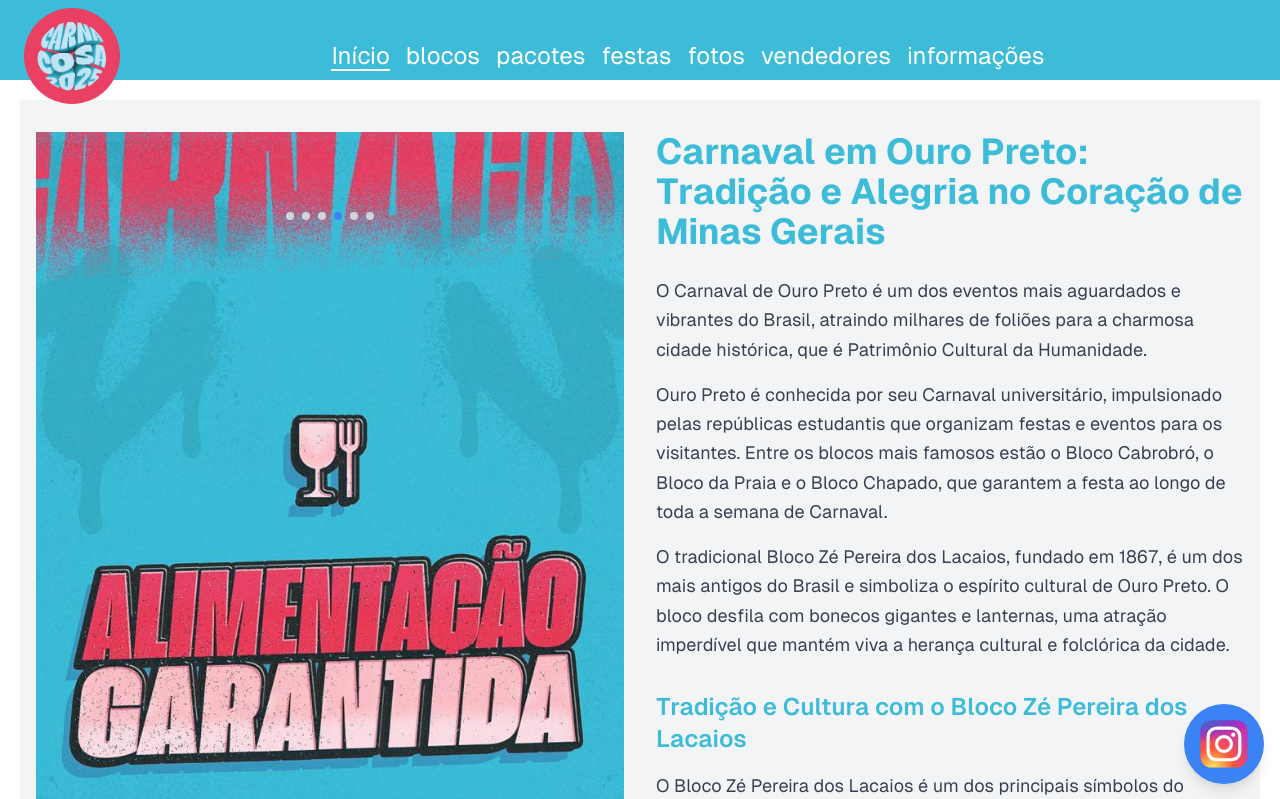
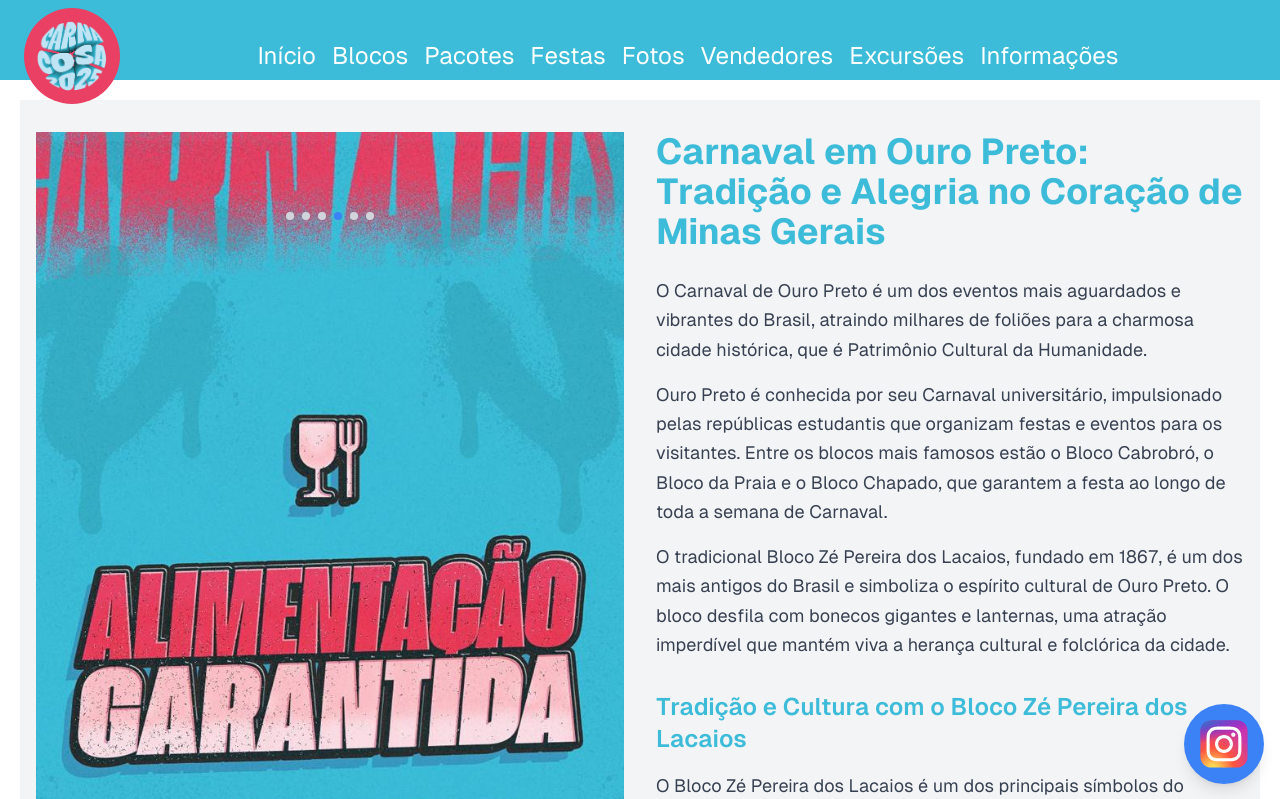
Before and after one commit to lucasFilppe/carna-cosa, a Next.js app: page / in a window 1280 px wide. Shown: the top 799 px of the page. Built offline with nearby package versions, Linux system fonts and the light colour scheme.

Commit message:
novas atualizacoes

```diff
--- a/app/components/NavBar/index.tsx
+++ b/app/components/NavBar/index.tsx
@@ -8,16 +8,17 @@ import { Transition } from "@headlessui/react";
 
 function Navbar() {
   const [isOpen, setIsOpen] = useState(false);
-  const [activeLink, setActiveLink] = useState("#inicio"); // Link ativo inicial
+  const [activeLink, setActiveLink] = useState("#Inicio"); // Link ativo inicial
 
   const links = [
-    "#inicio",
-    "#blocos",
-    "#pacotes",
-    "#festas",
-    "#fotos",
-    "#vendedores",
-    "#informações",
+    "#Início",
+    "#Blocos",
+    "#Pacotes",
+    "#Festas",
+    "#Fotos",
+    "#Vendedores",
+    "#Excursões",
+    "#Informações",
   ];
 
   const handleLinkClick = (href: string) => {
@@ -51,11 +52,19 @@ function Navbar() {
               {links.map((href: string) => (
                 <li key={href}>
                   <a
-                    href={href}
-                    className={`nav-link ${activeLink === href ? "border-b-2 border-white" : ""}`}
+                    href={
+                      href === "#Excursões" ? "https://wa.me/5537998418715" : href
+                    } // URL personalizada para WhatsApp
+                    className={`nav-link ${
+                      activeLink === href ? "border-b-2 border-white" : ""
+                    }`}
                     onClick={() => handleLinkClick(href)}
+                    target={href === "#Excursões" ? "_blank" : undefined} // Abre em nova aba se for WhatsApp
+                    rel={
+                      href === "#Excursões" ? "noopener noreferrer" : undefined
+                    } // Segurança ao abrir nova aba
                   >
-                    {href === "#inicio" ? "Início" : href.substring(1)}
+                    {href === "#Início" ? "Início" : href.substring(1)}
                   </a>
                 </li>
               ))}
@@ -79,13 +88,21 @@ function Navbar() {
                 <ul className="bg-customBlue p-4 text-white text-xl">
                   {links.map((href: string) => (
                     <li key={href}>
-                      <a
-                        href={href}
-                        className={`block py-2 ${activeLink === href ? "border-b-2 border-white" : ""}`}
-                        onClick={() => handleLinkClick(href)}
-                      >
-                        {href === "#inicio" ? "Início" : href.substring(1)}
-                      </a>
+                    <a
+                    href={
+                      href === "#Excursões" ? "https://wa.me/5537998418715" : href
+                    }
+                    className={`nav-link ${
+                      activeLink === href ? "border-b-2 border-white" : ""
+                    }`}
+                    onClick={() => handleLinkClick(href)}
+                    target={href === "#Excursões" ? "_blank" : undefined} // Abre em nova aba se for WhatsApp
+                    rel={
+                      href === "#Excursões" ? "noopener noreferrer" : undefined
+                    } // Segurança ao abrir nova aba
+                  >
+                    {href === "#Início" ? "Início" : href.substring(1)}
+                  </a>
                     </li>
                   ))}
                 </ul>
--- a/app/page.tsx
+++ b/app/page.tsx
@@ -6,7 +6,7 @@ import { Pacote } from "./types/Pacote";
 import ImageGallery from "./components/Festas";
 import ButtonFloating from "./components/ButtonFloating";
 import Carousel from "./components/Carrocel";
-import Head from 'next/head';
+import Head from "next/head";
 
 export default function Home() {
   const pacotes: Pacote[] = [
@@ -55,7 +55,10 @@ export default function Home() {
         />
       </Head>
 
-      <section id="inicio" className="min-h-screen bg-gray-100 m-5 flex items-center">
+      <section
+        id="Início"
+        className="min-h-screen bg-gray-100 m-5 flex items-center"
+      >
         <div className="container mx-auto flex flex-col md:flex-row gap-8 px-4 py-8">
           {/* Coluna do Carrossel */}
           <div className="w-full md:w-1/2 flex justify-center">
@@ -65,18 +68,30 @@ export default function Home() {
           {/* Coluna do Texto */}
           <div className="w-full md:w-1/2">
             <h1 className="text-4xl font-bold text-center md:text-left text-customBlue mb-6">
-              Carnaval em Ouro Preto: Tradição e Alegria no Coração de Minas Gerais
+              Carnaval em Ouro Preto: Tradição e Alegria no Coração de Minas
+              Gerais
             </h1>
 
             <section className="text-lg leading-relaxed text-gray-700 mb-8">
               <p className="mb-4">
-                O Carnaval de Ouro Preto é um dos eventos mais aguardados e vibrantes do Brasil, atraindo milhares de foliões para a charmosa cidade histórica, que é Patrimônio Cultural da Humanidade.
+                O Carnaval de Ouro Preto é um dos eventos mais aguardados e
+                vibrantes do Brasil, atraindo milhares de foliões para a
+                charmosa cidade histórica, que é Patrimônio Cultural da
+                Humanidade.
               </p>
               <p className="mb-4">
-                Ouro Preto é conhecida por seu Carnaval universitário, impulsionado pelas repúblicas estudantis que organizam festas e eventos para os visitantes. Entre os blocos mais famosos estão o Bloco Cabrobró, o Bloco da Praia e o Bloco Chapado, que garantem a festa ao longo de toda a semana de Carnaval.
+                Ouro Preto é conhecida por seu Carnaval universitário,
+                impulsionado pelas repúblicas estudantis que organizam festas e
+                eventos para os visitantes. Entre os blocos mais famosos estão o
+                Bloco Cabrobró, o Bloco da Praia e o Bloco Chapado, que garantem
+                a festa ao longo de toda a semana de Carnaval.
               </p>
               <p className="mb-4">
-                O tradicional Bloco Zé Pereira dos Lacaios, fundado em 1867, é um dos mais antigos do Brasil e simboliza o espírito cultural de Ouro Preto. O bloco desfila com bonecos gigantes e lanternas, uma atração imperdível que mantém viva a herança cultural e folclórica da cidade.
+                O tradicional Bloco Zé Pereira dos Lacaios, fundado em 1867, é
+                um dos mais antigos do Brasil e simboliza o espírito cultural de
+                Ouro Preto. O bloco desfila com bonecos gigantes e lanternas,
+                uma atração imperdível que mantém viva a herança cultural e
+                folclórica da cidade.
               </p>
             </section>
 
@@ -85,7 +100,10 @@ export default function Home() {
                 Tradição e Cultura com o Bloco Zé Pereira dos Lacaios
               </h2>
               <p className="mb-4">
-                O Bloco Zé Pereira dos Lacaios é um dos principais símbolos do Carnaval de Ouro Preto, sendo um dos blocos mais antigos do Brasil e mantendo viva a cultura local com seus bonecos gigantes e tradicionais lanternas.
+                O Bloco Zé Pereira dos Lacaios é um dos principais símbolos do
+                Carnaval de Ouro Preto, sendo um dos blocos mais antigos do
+                Brasil e mantendo viva a cultura local com seus bonecos gigantes
+                e tradicionais lanternas.
               </p>
             </section>
 
@@ -94,10 +112,15 @@ export default function Home() {
                 Dicas para Aproveitar ao Máximo
               </h2>
               <p className="mb-4">
-                Planeje sua viagem com antecedência, pois a cidade recebe milhares de visitantes durante o Carnaval. Reserve sua hospedagem cedo, use roupas confortáveis para as ladeiras e esteja preparado para uma experiência única de festa e cultura.
+                Planeje sua viagem com antecedência, pois a cidade recebe
+                milhares de visitantes durante o Carnaval. Reserve sua
+                hospedagem cedo, use roupas confortáveis para as ladeiras e
+                esteja preparado para uma experiência única de festa e cultura.
               </p>
               <p>
-                Explore a magia do Carnaval de Ouro Preto e viva uma experiência inesquecível, onde o antigo e o novo se encontram nas ladeiras históricas desta cidade mineira.
+                Explore a magia do Carnaval de Ouro Preto e viva uma experiência
+                inesquecível, onde o antigo e o novo se encontram nas ladeiras
+                históricas desta cidade mineira.
               </p>
             </section>
           </div>
@@ -107,12 +130,12 @@ export default function Home() {
 
       {/* Seção blocos */}
       <section
-        id="blocos"
+        id="Blocos"
         className="min-h-screen flex flex-col justify-center items-center bg-gray-100 m-5"
       >
         {[
           {
-            title: "Bloco caixão",
+            title: "Bloco Caixão",
             imgSrc: "/bloco-caixao.jpg",
             spotifyLinks: [
               "https://open.spotify.com/embed/artist/3CIIaeZuFYrAD6PRVyuO4U?utm_source=generator",
@@ -121,7 +144,7 @@ export default function Home() {
             ],
           },
           {
-            title: "Bloco cabróbro",
+            title: "Bloco Cabróbro",
             imgSrc: "/bloco-cabrobro.jpg",
             spotifyLinks: [
               "https://open.spotify.com/embed/artist/7gJN8W0589FisSYJS17K54?utm_source=generator&theme=0",
@@ -130,7 +153,7 @@ export default function Home() {
             ],
           },
           {
-            title: "Bloco praia",
+            title: "Bloco Praia",
             imgSrc: "/bloco-praia.jpg",
             spotifyLinks: [
               "https://open.spotify.com/embed/artist/0drNUQoEie9lmZKhCdIE6n?utm_source=generator",
@@ -141,7 +164,7 @@ export default function Home() {
             ],
           },
           {
-            title: "Bloco chapado",
+            title: "Bloco Chapado",
             imgSrc: "/bloco-chapado.jpg",
             spotifyLinks: [
               "https://open.spotify.com/embed/artist/5nP8x4uEFjAAmDzwOEc9b8?utm_source=generator",
@@ -180,7 +203,7 @@ export default function Home() {
 
       {/* Seção Pacotes */}
       <section
-        id="pacotes"
+        id="Pacotes"
         className="min-h-screen flex flex-col justify-center items-center bg-gray-100 m-5"
       >
         <div className="bg-gray-100 min-h-screen p-8">
@@ -213,7 +236,7 @@ export default function Home() {
       </section>
 
       <section
-        id="festas"
+        id="Festas"
         className="flex flex-col justify-center items-center bg-gray-100 m-5"
       >
         <h1 className="text-xl sm:text-2xl font-bold mt-5 mb-5 flex items-center justify-center text-center text-customBlue">
@@ -229,7 +252,7 @@ export default function Home() {
 
       {/* Seção Fotos */}
       <section
-        id="fotos"
+        id="Fotos"
         className="min-h-screen flex flex-col justify-center items-center bg-gray-100 m-5"
       >
         <h1 className="text-xl sm:text-2xl font-bold mb-5 mt-5 flex items-center justify-center text-center text-customBlue">
@@ -391,7 +414,7 @@ export default function Home() {
 
       {/* Seção Vendedores Oficiais */}
       <section
-        id="vendedores"
+        id="Vendedores"
         className="flex flex-col justify-center items-center bg-gray-100 m-5"
       >
         <h1 className="text-xl sm:text-2xl font-bold mt-5 mb-5 flex items-center justify-center text-center text-customBlue">
@@ -438,6 +461,13 @@ export default function Home() {
             </button>
           </div>
         </div>
+      </section>
+
+      <section id="Excursões">
+        <a
+          href="https://www.instagram.com/carnacosa/"
+          target="_blank"
+        ></a>
       </section>
 
       {/* Footer */}
```
